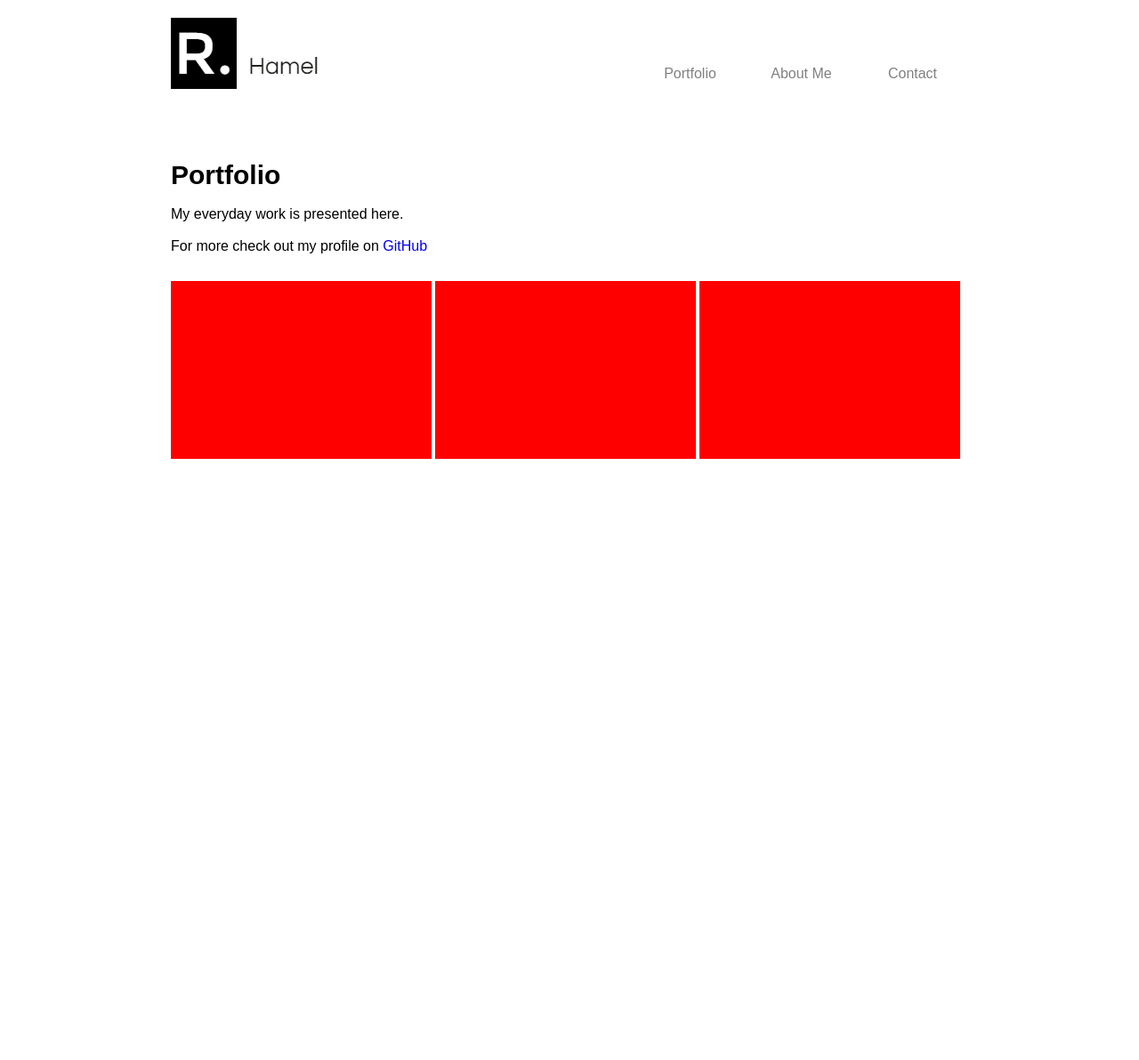
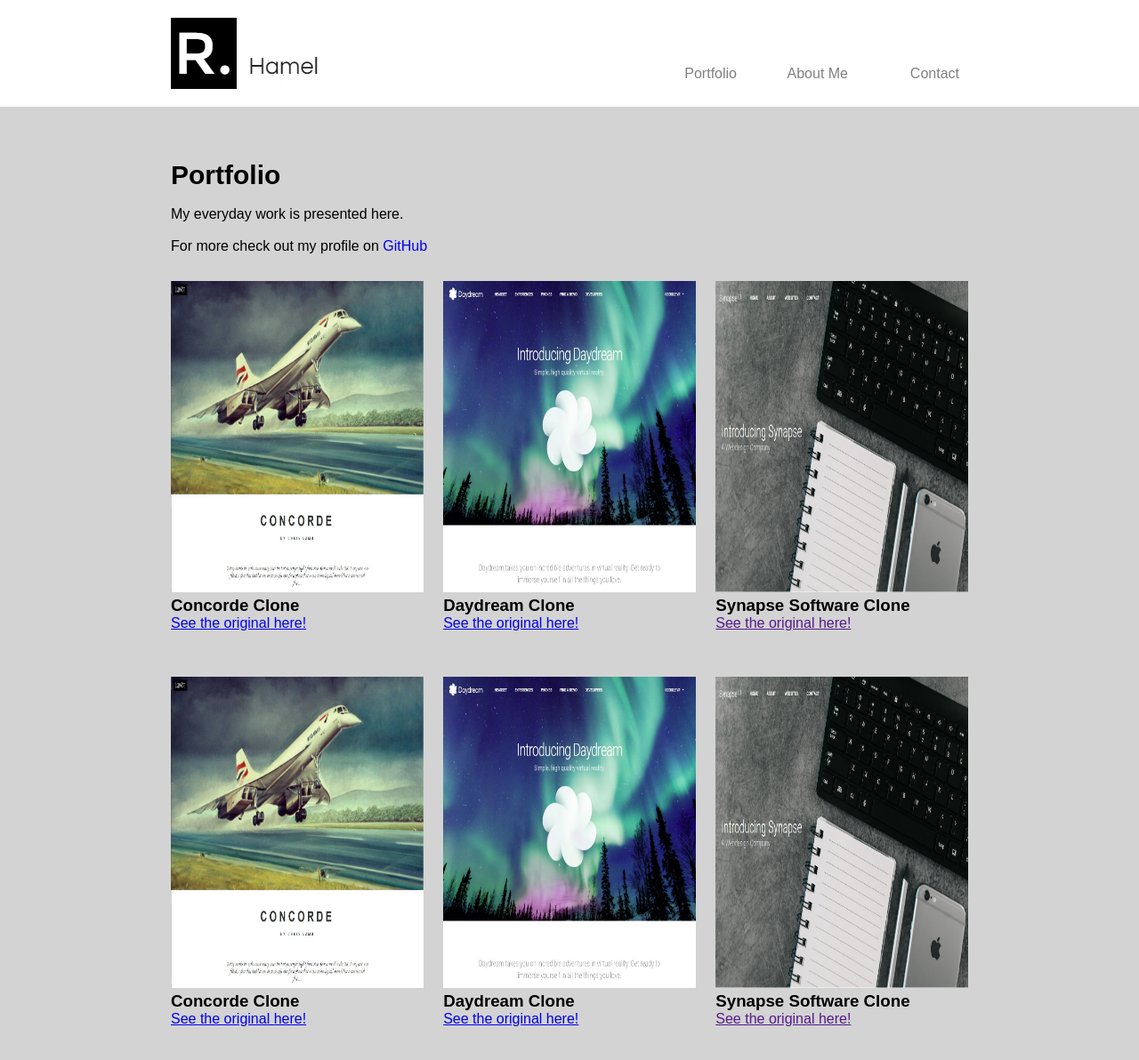
Before and after one commit to Seisachtheia/Portfolio, a website: page public/index.html in a window 1280 px wide. Shown: the whole page at 89% size. Before the commit the page ends 800 px from the top, so only its background shows below. Drawn offline with Linux system fonts and the light colour scheme.

Commit message:
Horizontal elements in display aligned and content filled, header description tags added, <a> tags added to hyperlink to original source, #d3d3d3 grey background added, header modified to be a continuous white colour block at top, margins changed to reflect this, li items changed to reflect new 100% margin. Logo and li items now align to the 70% width of the container beneath. Paint images added to display elements to reflect final product appearance.

```diff
--- a/private/css/style.scss
+++ b/private/css/style.scss
@@ -20,22 +20,30 @@
 
 // Your SCSS goes below here
 
+html {
+    padding:0;
+    margin:0;
+    background-color:#d3d3d3;
+}
+
 .headerContainer {
     position:fixed;
     height:120px;
-    width:70%;
+    width:100%;
     top:0;
-    margin:0 15% 20px 15%;
+    //margin:0 15% 20px 15%;
+    background-color:white;
 }
 
 .logo {
-    margin: 20px 0 0 0;
+    margin: 20px 0 0 15%;
     float:left;
 }
 
 .headerItems {
     float:right;
     margin-top: 60px;
+    margin-right:15%;
     list-style-type: none;
 
         li {
@@ -47,8 +55,8 @@
 
         li a {
             color: gray;
-            text-align: center;
-            padding: 14px 16px;
+            text-align: right;
+            padding: 14px 0 14px 16px;
             text-decoration: none;
             display:block;
        }
@@ -76,17 +84,20 @@
 
 .displayContainer {
     width:70%;
-    margin:30px auto 10px auto;
-    //text-align:center;
+    margin:30px auto 45px auto;
+    display: flex;
+    justify-content: space-between;
+    }
+
+.displayContent {
+    height:400px;
+    width:calc(95%/3);
+    display:inline-block;
+
+    img{
+        height: 350px;
+        content:contain;
+        width:100%;
+    }
 
 }
-
-.displayContent {
-    background-color:red;
-    height:200px;
-    width:calc(98%/3);
-    display:inline-block;
-
-
-
-}
--- a/public/index.html
+++ b/public/index.html
@@ -64,13 +64,69 @@
 
                 <div class="displayContent">
 
+                    <span>
+                        <img src="images/concordeClone.jpg">
+                    </span>
+                    <h3>Concorde Clone</h3>
+                    <p><a href="https://chris-lamb.co.uk/posts/concorde">See the original here!</a></p>
+
+
+
                 </div>
 
                 <div class="displayContent">
 
+                    <span>
+                        <img src="images/daydreamClone.jpg">
+                    </span>
+                    <h3>Daydream Clone</h3>
+                    <p><a href="https://vr.google.com/daydream/">See the original here!</a></p>
+
                 </div>
 
                 <div class="displayContent">
+
+                    <span>
+                        <img src="images/synapseClone.jpg">
+                    </span>
+                    <h3>Synapse Software Clone</h3>
+                    <p><a href="">See the original here!</a></p>
+
+                </div>
+
+            </div>
+
+            <div class="displayContainer">
+
+                <div class="displayContent">
+
+                    <span>
+                        <img src="images/concordeClone.jpg">
+                    </span>
+                    <h3>Concorde Clone</h3>
+                    <p><a href="https://chris-lamb.co.uk/posts/concorde">See the original here!</a></p>
+
+
+
+                </div>
+
+                <div class="displayContent">
+
+                    <span>
+                        <img src="images/daydreamClone.jpg">
+                    </span>
+                    <h3>Daydream Clone</h3>
+                    <p><a href="https://vr.google.com/daydream/">See the original here!</a></p>
+
+                </div>
+
+                <div class="displayContent">
+
+                    <span>
+                        <img src="images/synapseClone.jpg">
+                    </span>
+                    <h3>Synapse Software Clone</h3>
+                    <p><a href="">See the original here!</a></p>
 
                 </div>
 
```
Also changed, not shown: public/css/style.css, public/images/daydreamClone.jpg (added), public/images/synapseClone.jpg (added).
